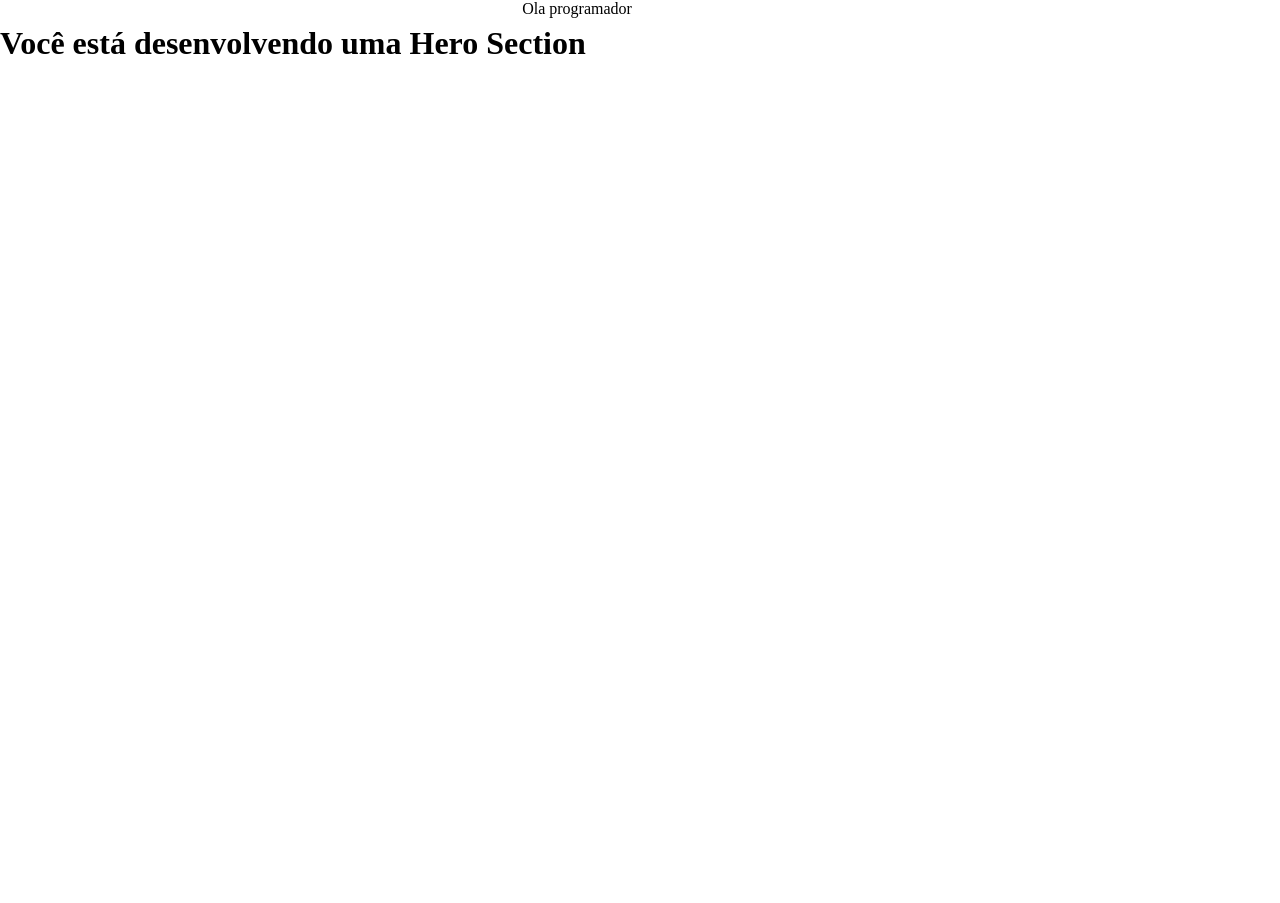
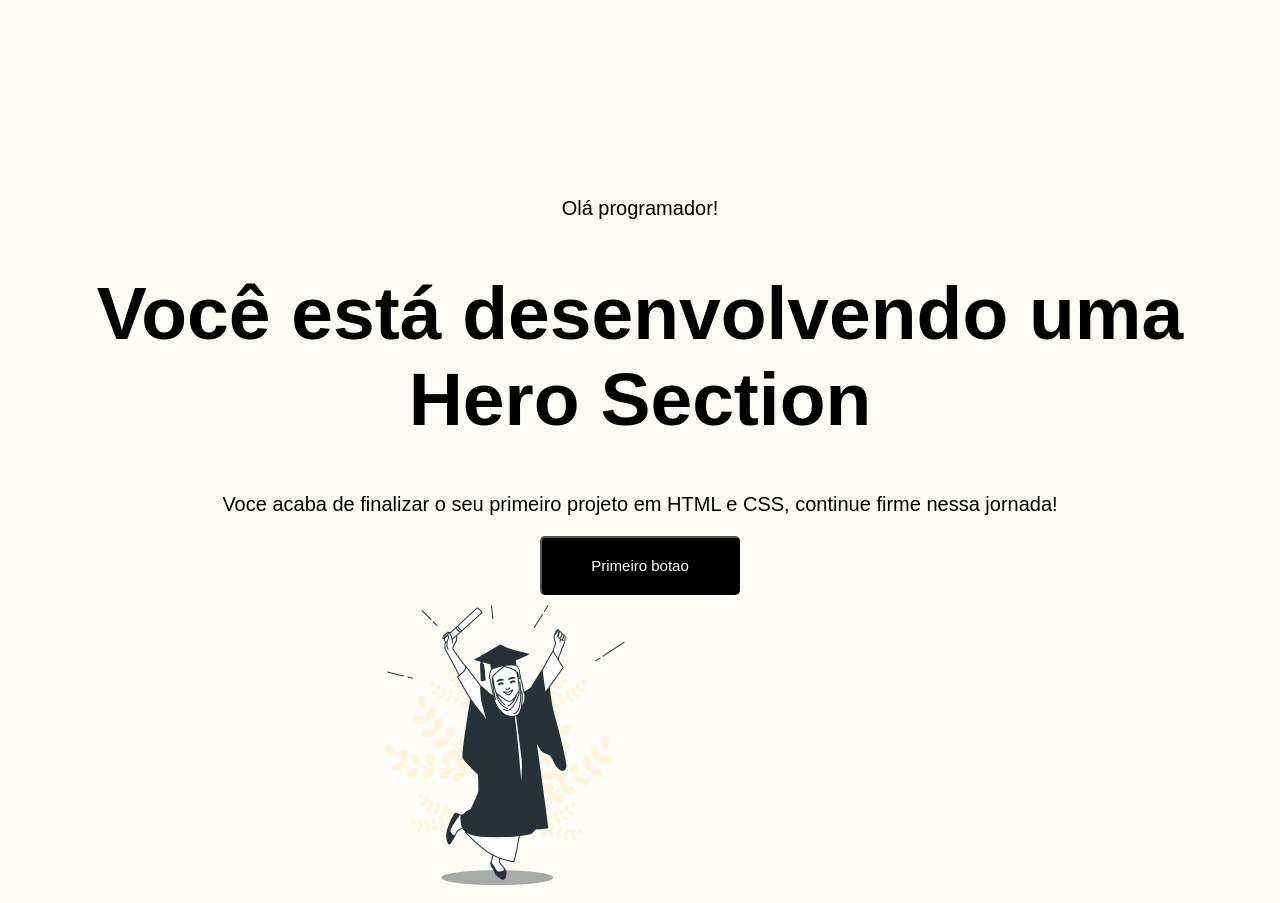
Before and after one commit to DEV310107/hero-section, a plain HTML site: page index.html in a window 1280 px wide. Before the commit the page ends 800 px from the top, so only its background shows below. Drawn offline with Linux system fonts and the light colour scheme.

Commit message:
commit final

```diff
--- a/index.html
+++ b/index.html
@@ -7,7 +7,10 @@
     <link href="styles/style.css" rel="stylesheet"
 </head>
 <body>
-    <p class="centralizado">Ola programador</p>
-    <h1 class="titulocentral">Você está desenvolvendo uma Hero Section</h1>
+    <p class="centralizado">Olá programador!</p>
+    <h1 class="marcado">Você está desenvolvendo uma <br>Hero Section</h1>
+    <p class="centralizado2">Voce acaba de finalizar o seu primeiro projeto em HTML e CSS, continue firme nessa jornada!</p>
+    <button class="botao">Primeiro botao</button>
+    <img src="img/imagem.png" class="imagem"/>
 </body>
 </html>
--- a/styles/style.css
+++ b/styles/style.css
@@ -1,15 +1,40 @@
 * {
-    margin: 0;
-    padding: 0;
-    box-sizing: border-box;
+    background-color: #fdfbf6;
+    font-family: "Outfit", sans-serif;
+
 }
+
 
 .centralizado {
     text-align: center;
-    width: 1154px;
-    height: 25px;
+    margin-top: 197px;
+    font-size: 20px;
 }
 
-.tiulocentral {
+.marcado {
     text-align: center;
+    font-size: 75px;
 }
+
+.centralizado2 {
+    text-align: center;
+    font-size: 20px;
+}
+
+.botao {
+    display: block;
+    margin: 0 auto;
+    text-align: center;
+    background-color: black;
+    color: white;
+    font-size: 15px;
+    padding: 19px 26px;
+    border-radius: 5px;
+    width: 200px;
+    }
+
+.imagem {
+    width: 296px;
+    height: 296px;
+    margin-left: 350px;
+}
```
Also changed, not shown: img/imagem.png (added).
